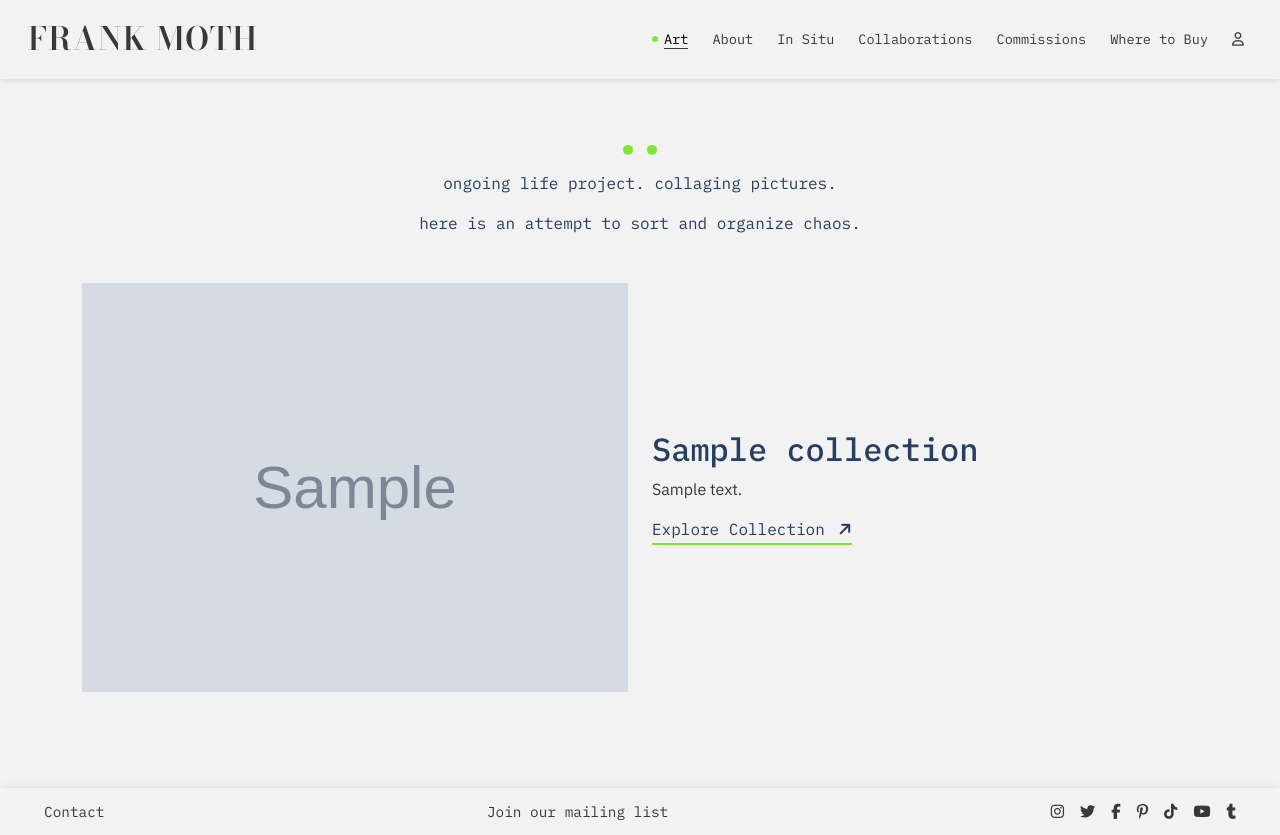
After one commit to angela64711/fourth-milestone-project, a Django app: page /art/ in a window 1280 px wide. The commit adds this page. Run offline with Django 5.2, Linux system fonts and the light colour scheme; tables that the repository leaves empty hold one stand-in row (values such as "Sample post"); grey boxes marked "Sample" are stand-in pictures; some libraries are stand-ins or nearby versions.

Commit message:
Add collections page view, template and navigation

```diff
--- /dev/null
+++ b/artworks/templates/artworks/collections.html
@@ -0,0 +1,54 @@
+{% extends "base.html" %}
+{% load static %}
+
+{% block title %}Art | Frank Moth{% endblock %}
+
+{% block extra_css %}
+<link rel="stylesheet" href="{% static 'css/art.css' %}">
+{% endblock %}
+
+{% block content %}
+
+<section id="collections-section" class="container py-5">
+
+    <!-- Page introduction -->
+    <div id="collections-intro" class="mb-5 text-center">
+        <p>ongoing life project. collaging pictures.</p>
+        <p>here is an attempt to sort and organize chaos.</p>
+    </div>
+
+    <!-- Collections -->
+    <div id="collections-list">
+
+        {% for collection in collections %}
+
+        <article id="collection-{{ collection.pk }}" class="row align-items-center gy-4 mb-5">
+
+            <!-- Collection image -->
+            <div class="col-12 col-md-6 {% if forloop.counter|divisibleby:2 %}order-md-2{% endif %}">
+                <img src="{{ collection.ordered_artworks.0.image.url }}"
+                    alt="Artwork from the {{ collection.name }} collection" class="img-fluid w-100" loading="lazy">
+            </div>
+
+            <!-- Collection information -->
+            <div class="col-12 col-md-6 {% if forloop.counter|divisibleby:2 %}order-md-1{% endif %}">
+                <div id="collection-info-{{ collection.pk }}">
+                    <h2>{{ collection.name }}</h2>
+                    <p>{{ collection.description }}</p>
+
+                    <a href="#" class="underline-link">
+                        Explore Collection
+                        <i class="fa-solid fa-arrow-right diagonal-arrow" aria-hidden="true"></i>
+                    </a>
+                </div>
+            </div>
+
+        </article>
+
+        {% endfor %}
+
+    </div>
+
+</section>
+
+{% endblock %}
--- /dev/null
+++ b/artworks/urls.py
@@ -0,0 +1,6 @@
+from django.urls import path
+from . import views
+
+urlpatterns = [
+    path("", views.collection_list, name="art"),
+]
--- a/artworks/views.py
+++ b/artworks/views.py
@@ -1,3 +1,23 @@
+from django.db.models import Prefetch
 from django.shortcuts import render
 
-# Create your views here.
+from .models import Artwork, Collection
+
+
+def collection_list(request):
+    """
+    Display collections containing artworks, with automatic covers.
+    """
+    collections = (
+        Collection.objects.filter(artworks__isnull=False)
+        .distinct()
+        .prefetch_related(
+            Prefetch(
+                "artworks",
+                queryset=Artwork.objects.order_by("title"),
+                to_attr="ordered_artworks",
+            )
+        )
+    )
+
+    return render(request, "artworks/collections.html", {"collections": collections})
--- a/frank_moth/urls.py
+++ b/frank_moth/urls.py
@@ -4,4 +4,5 @@ from django.urls import include, path
 urlpatterns = [
     path("admin/", admin.site.urls),
     path("", include("pages.urls")),
+    path("art/", include("artworks.urls")),
 ]
--- /dev/null
+++ b/static/css/art.css
@@ -0,0 +1,26 @@
+
+/* ------------------------------------------- Collections Overview*/
+
+#collections-intro {
+    color: var(--dark-accent-color);
+    font-family: "IBM Plex Mono", monospace;
+}
+
+#collections-intro::before {
+    content: "••";
+    display: block;
+    color: var(--accent-color);
+    font-size: 2.5rem;
+    line-height: 1;
+    letter-spacing: 0;
+    text-align: center;
+    margin-bottom: 0.25rem;
+}
+
+#collections-list h2 {
+    color: var(--dark-accent-color);
+}
+
+#collections-list p {
+    color: var(--text-color);
+}
--- a/templates/base.html
+++ b/templates/base.html
@@ -38,9 +38,9 @@
 <body class="d-flex flex-column min-vh-100">
 
     <!-- Navbar -->
+
     <header>
-    <nav class="navbar navbar-expand-xl site-navbar"
-         aria-label="Main navigation">
+        <nav class="navbar navbar-expand-xl site-navbar" aria-label="Main navigation">
             <div class="container-fluid">
 
                 <!-- Brand / Homepage -->
@@ -51,9 +51,7 @@
                 <!-- Mobile account control and menu toggle -->
                 <div class="d-flex align-items-center gap-3 d-xl-none">
 
-                <a href="#"
-                   class="account-link d-inline-flex align-items-center gap-2"
-                   aria-label="My Account">
+                    <a href="#" class="account-link d-inline-flex align-items-center gap-2" aria-label="My Account">
 
                         {% if user.is_authenticated %}
                         <i class="fa-solid fa-user" aria-hidden="true"></i>
@@ -63,13 +61,8 @@
                         {% endif %}
                     </a>
 
-                <button class="navbar-toggler"
-                        type="button"
-                        data-bs-toggle="collapse"
-                        data-bs-target="#mainNavbar"
-                        aria-controls="mainNavbar"
-                        aria-expanded="false"
-                        aria-label="Toggle navigation">
+                    <button class="navbar-toggler" type="button" data-bs-toggle="collapse" data-bs-target="#mainNavbar"
+                        aria-controls="mainNavbar" aria-expanded="false" aria-label="Toggle navigation">
                         <span class="navbar-toggler-icon"></span>
                     </button>
                 </div>
@@ -79,33 +72,56 @@
                     <ul class="navbar-nav ms-auto align-items-xl-center">
 
                         <li class="nav-item">
-                        <a class="nav-link" href="#">Art</a>
+                            <a class="nav-link {% if request.resolver_match.url_name == 'art' %}active{% endif %}"
+                                href="{% url 'art' %}"
+                                {% if request.resolver_match.url_name == 'art' %}aria-current="page" {% endif %}>
+                                Art
+                            </a>
                         </li>
 
                         <li class="nav-item">
-                        <a class="nav-link" href="{% url 'about' %}">About</a>
+                            <a class="nav-link {% if request.resolver_match.url_name == 'about' %}active{% endif %}"
+                                href="{% url 'about' %}"
+                                {% if request.resolver_match.url_name == 'about' %}aria-current="page" {% endif %}>
+                                About
+                            </a>
                         </li>
 
                         <li class="nav-item">
-                        <a class="nav-link" href="#">In Situ</a>
+                            <a class="nav-link {% if request.resolver_match.url_name == 'in_situ' %}active{% endif %}"
+                                href="#" {% if request.resolver_match.url_name == 'in_situ' %}aria-current="page"
+                                {% endif %}>
+                                In Situ
+                            </a>
                         </li>
 
                         <li class="nav-item">
-                        <a class="nav-link" href="#">Collaborations</a>
+                            <a class="nav-link {% if request.resolver_match.url_name == 'collaborations' %}active{% endif %}"
+                                href="#" {% if request.resolver_match.url_name == 'collaborations' %}aria-current="page"
+                                {% endif %}>
+                                Collaborations
+                            </a>
                         </li>
 
                         <li class="nav-item">
-                        <a class="nav-link" href="#">Commissions</a>
+                            <a class="nav-link {% if request.resolver_match.url_name == 'commissions' %}active{% endif %}"
+                                href="#" {% if request.resolver_match.url_name == 'commissions' %}aria-current="page"
+                                {% endif %}>
+                                Commissions
+                            </a>
                         </li>
 
                         <li class="nav-item">
-                        <a class="nav-link" href="#">Where to Buy</a>
+                            <a class="nav-link {% if request.resolver_match.url_name == 'where_to_buy' %}active{% endif %}"
+                                href="#" {% if request.resolver_match.url_name == 'where_to_buy' %}aria-current="page"
+                                {% endif %}>
+                                Where to Buy
+                            </a>
                         </li>
 
                         <!-- Desktop account control -->
                         <li class="nav-item d-none d-xl-block">
-                        <a href="#"
-                           class="nav-link account-link d-inline-flex align-items-center gap-2"
+                            <a href="#" class="nav-link account-link d-inline-flex align-items-center gap-2"
                                 aria-label="My Account">
 
                                 {% if user.is_authenticated %}
@@ -123,12 +139,12 @@
         </nav>
     </header>
 
+
     <!-- Django messages -->
     {% if messages %}
     <div class="container mt-3" aria-live="polite">
         {% for message in messages %}
-                <div class="alert alert-{{ message.tags|default:'info' }}"
-                     role="status">
+        <div class="alert alert-{{ message.tags|default:'info' }}" role="status">
             {{ message }}
         </div>
         {% endfor %}
@@ -197,10 +213,11 @@
 
     <!-- Bootstrap JavaScript -->
     <script src="https://cdn.jsdelivr.net/npm/bootstrap@5.3.8/dist/js/bootstrap.bundle.min.js"
-            integrity="sha384-FKyoEForCGlyvwx9Hj09JcYn3nv7wiPVlz7YYwJrWVcXK/BmnVDxM+D2scQbITxI"
-            crossorigin="anonymous"></script>
+        integrity="sha384-FKyoEForCGlyvwx9Hj09JcYn3nv7wiPVlz7YYwJrWVcXK/BmnVDxM+D2scQbITxI" crossorigin="anonymous">
+    </script>
 
     {% block extra_js %}{% endblock %}
 
 </body>
+
 </html>
```
Also changed, not shown: artworks/templates/artworks/artwork_detail.html (added, +8 -0 lines), artworks/templates/artworks/artworks.html (added, +8 -0 lines). Lines whose indentation alone changed are shown as unchanged.
